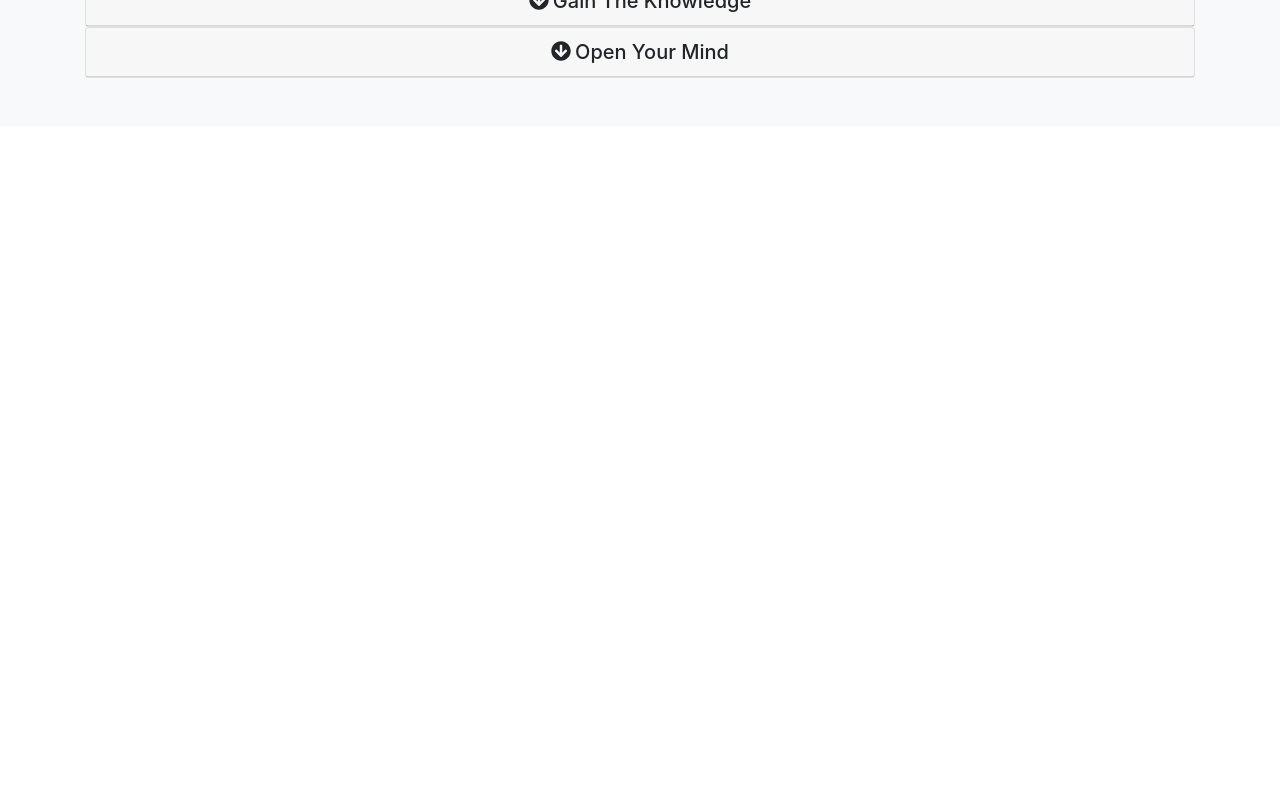
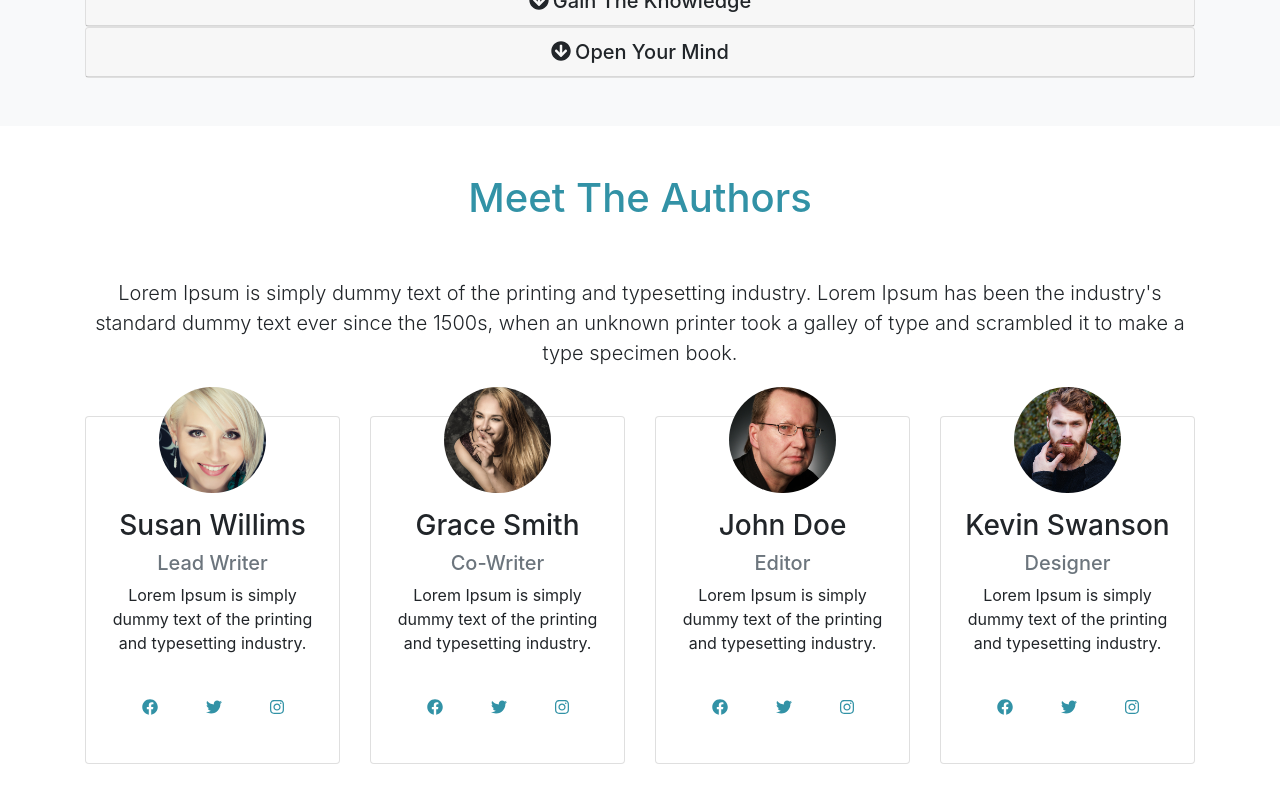
Before and after one commit to avnikolaou/bootstrap-4-themes, a React (Create React App) app: page /Mizuxe in a window 1280 px wide. Shown: the part 1665-2465 px from the top of the page. Before the commit the page ends 1791 px from the top, so only its background shows below. Built offline with nearby package versions, Linux system fonts and the light colour scheme.

Commit message:
fix: project 2 authors section

```diff
--- a/src/App.js
+++ b/src/App.js
@@ -2,13 +2,13 @@ import React,{ Component } from 'react';
 import {BrowserRouter, Route} from 'react-router-dom';
 import './Projects/Home/App.css';
 import { library } from '@fortawesome/fontawesome-svg-core'
-import { fab } from '@fortawesome/free-brands-svg-icons'
+import { fab, faFacebook, faInstagram, faTwitter } from '@fortawesome/free-brands-svg-icons'
 import { faCheckSquare, faCheck, faArrowRight, faEnvelopeOpen, faArrowCircleDown } from '@fortawesome/free-solid-svg-icons'
 import  Home  from "./Projects/Home/Home"
 import Looplab from "./Projects/LoopLab_Social_Theme/Looplab";
 import Mizuxe from "./Projects/Mizuxe_Book_Theme/Mizuxe";
 
-library.add(fab, faCheckSquare, faCheck, faArrowRight, faEnvelopeOpen, faArrowCircleDown);
+library.add(fab, faCheckSquare, faCheck, faArrowRight, faEnvelopeOpen, faArrowCircleDown, faFacebook, faInstagram, faTwitter);
 
 class App extends Component {
 
--- a/src/Projects/Mizuxe_Book_Theme/App.css
+++ b/src/Projects/Mizuxe_Book_Theme/App.css
@@ -39,6 +39,18 @@
   margin: auto;
   border-bottom: 1px #ddd solid; }
 
+#authors h1 {
+  color: #3292a6; }
+#authors img {
+  margin-top: -50px; }
+#authors .svg-inline--fa {
+  color: #3292a6; }
+#authors .card:hover {
+  background-color: #3292a6;
+  color: white; }
+  #authors .card:hover .svg-inline--fa {
+    color: white; }
+
 @media (max-width: 768px) {
   #showcase {
     min-height: 500px; }
--- a/src/Projects/Mizuxe_Book_Theme/App.scss
+++ b/src/Projects/Mizuxe_Book_Theme/App.scss
@@ -58,6 +58,25 @@ $primary-overlay: rgba(50, 146, 166, 0.75);
   }
 }
 
+#authors {
+  h1 {
+    color: $primary;
+  }
+  img {
+    margin-top: -50px;
+  }
+  .svg-inline--fa {
+    color: $primary;
+  }
+  .card:hover {
+    background-color: $primary;
+    color: white;
+    .svg-inline--fa {
+      color: white;
+    }
+  }
+}
+
 @media (max-width: 768px) {
   #showcase {
     min-height: 500px;
--- /dev/null
+++ b/src/Projects/Mizuxe_Book_Theme/Authors.js
@@ -0,0 +1,148 @@
+import React, { Component } from 'react'
+import { FontAwesomeIcon} from "@fortawesome/react-fontawesome";
+import person1 from '../../images/mizuxe/person1.jpg'
+import person2 from '../../images/mizuxe/person2.jpg'
+import person3 from '../../images/mizuxe/person3.jpg'
+import person4 from '../../images/mizuxe/person4.jpg'
+
+class Authors extends Component{
+    render() {
+        return (
+            <section id={"authors"} className={"my-5 text-center"}>
+                <div className={"container"}>
+                    <div className={"row"}>
+                        <div className={"col"}>
+                            <div className={"info-header mb-5"}>
+                                <h1 className={"pb-5"}>
+                                    Meet The Authors
+                                </h1>
+                                <p className={"lead"}>
+                                    Lorem Ipsum is simply dummy text of the printing and typesetting industry. Lorem
+                                    Ipsum has been the industry's standard dummy text ever since the 1500s, when an
+                                    unknown printer took a galley of type and scrambled it to make a type specimen book.
+                                </p>
+                            </div>
+                        </div>
+                    </div>
+
+                    <div className={"row"}>
+                        <div className={"col-lg-3 col-md-6"}>
+                            <div className={"card"}>
+                                <div className={"card-body"}>
+                                    <img src={person1} alt="" className={"img-fluid rounded-circle w-50 mb-3"}/>
+                                    <h3>Susan Willims</h3>
+                                    <h5 className={"text-muted"}>Lead Writer</h5>
+                                    <p>Lorem Ipsum is simply dummy text of the printing and typesetting industry.</p>
+                                    <div className={"d-flex justify-content-center"}>
+                                        <div className={"p-4"}>
+                                            <a href="http://facebook.com">
+                                                <FontAwesomeIcon icon={['fab', 'facebook']}/>
+                                            </a>
+                                        </div>
+                                        <div className={"p-4"}>
+                                            <a href="http://facebook.com">
+                                                <FontAwesomeIcon icon={['fab', 'twitter']}/>
+                                            </a>
+                                        </div>
+                                        <div className={"p-4"}>
+                                            <a href="http://facebook.com">
+                                                <FontAwesomeIcon icon={['fab', 'instagram']}/>
+                                            </a>
+                                        </div>
+                                    </div>
+                                </div>
+                            </div>
+                        </div>
+
+                        <div className={"col-lg-3 col-md-6"}>
+                            <div className={"card"}>
+                                <div className={"card-body"}>
+                                    <img src={person2} alt="" className={"img-fluid rounded-circle w-50 mb-3"}/>
+                                    <h3>Grace Smith</h3>
+                                    <h5 className={"text-muted"}>Co-Writer</h5>
+                                    <p>Lorem Ipsum is simply dummy text of the printing and typesetting industry.</p>
+                                    <div className={"d-flex justify-content-center"}>
+                                        <div className={"p-4"}>
+                                            <a href="http://facebook.com">
+                                                <FontAwesomeIcon icon={['fab', 'facebook']}/>
+                                            </a>
+                                        </div>
+                                        <div className={"p-4"}>
+                                            <a href="http://facebook.com">
+                                                <FontAwesomeIcon icon={['fab', 'twitter']}/>
+                                            </a>
+                                        </div>
+                                        <div className={"p-4"}>
+                                            <a href="http://facebook.com">
+                                                <FontAwesomeIcon icon={['fab', 'instagram']}/>
+                                            </a>
+                                        </div>
+                                    </div>
+                                </div>
+                            </div>
+                        </div>
+
+                        <div className={"col-lg-3 col-md-6"}>
+                            <div className={"card"}>
+                                <div className={"card-body"}>
+                                    <img src={person3} alt="" className={"img-fluid rounded-circle w-50 mb-3"}/>
+                                    <h3>John Doe</h3>
+                                    <h5 className={"text-muted"}>Editor</h5>
+                                    <p>Lorem Ipsum is simply dummy text of the printing and typesetting industry.</p>
+                                    <div className={"d-flex justify-content-center"}>
+                                        <div className={"p-4"}>
+                                            <a href="http://facebook.com">
+                                                <FontAwesomeIcon icon={['fab', 'facebook']}/>
+                                            </a>
+                                        </div>
+                                        <div className={"p-4"}>
+                                            <a href="http://facebook.com">
+                                                <FontAwesomeIcon icon={['fab', 'twitter']}/>
+                                            </a>
+                                        </div>
+                                        <div className={"p-4"}>
+                                            <a href="http://facebook.com">
+                                                <FontAwesomeIcon icon={['fab', 'instagram']}/>
+                                            </a>
+                                        </div>
+                                    </div>
+                                </div>
+                            </div>
+                        </div>
+
+                        <div className={"col-lg-3 col-md-6"}>
+                            <div className={"card"}>
+                                <div className={"card-body"}>
+                                    <img src={person4} alt="" className={"img-fluid rounded-circle w-50 mb-3"}/>
+                                    <h3>Kevin Swanson</h3>
+                                    <h5 className={"text-muted"}>Designer</h5>
+                                    <p>Lorem Ipsum is simply dummy text of the printing and typesetting industry.</p>
+                                    <div className={"d-flex justify-content-center"}>
+                                        <div className={"p-4"}>
+                                            <a href="http://facebook.com">
+                                                <FontAwesomeIcon icon={['fab', 'facebook']}/>
+                                            </a>
+                                        </div>
+                                        <div className={"p-4"}>
+                                            <a href="http://facebook.com">
+                                                <FontAwesomeIcon icon={['fab', 'twitter']}/>
+                                            </a>
+                                        </div>
+                                        <div className={"p-4"}>
+                                            <a href="http://facebook.com">
+                                                <FontAwesomeIcon icon={['fab', 'instagram']}/>
+                                            </a>
+                                        </div>
+                                    </div>
+                                </div>
+                            </div>
+                        </div>
+
+                    </div>
+                </div>
+            </section>
+        );
+    }
+}
+
+export default Authors
--- a/src/Projects/Mizuxe_Book_Theme/Mizuxe.js
+++ b/src/Projects/Mizuxe_Book_Theme/Mizuxe.js
@@ -4,6 +4,7 @@ import Showcase from "./Showcase";
 import Newsletter from "./Newsletter";
 import Boxes from "./Boxes";
 import About from "./About";
+import Authors from "./Authors";
 
 class Mizuxe extends Component{
 
@@ -15,6 +16,7 @@ class Mizuxe extends Component{
                 <Newsletter/>
                 <Boxes/>
                 <About/>
+                <Authors/>
             </div>
 
         )
```
Also changed, not shown: 2 other files (tests, documents, lock files or other folders).
